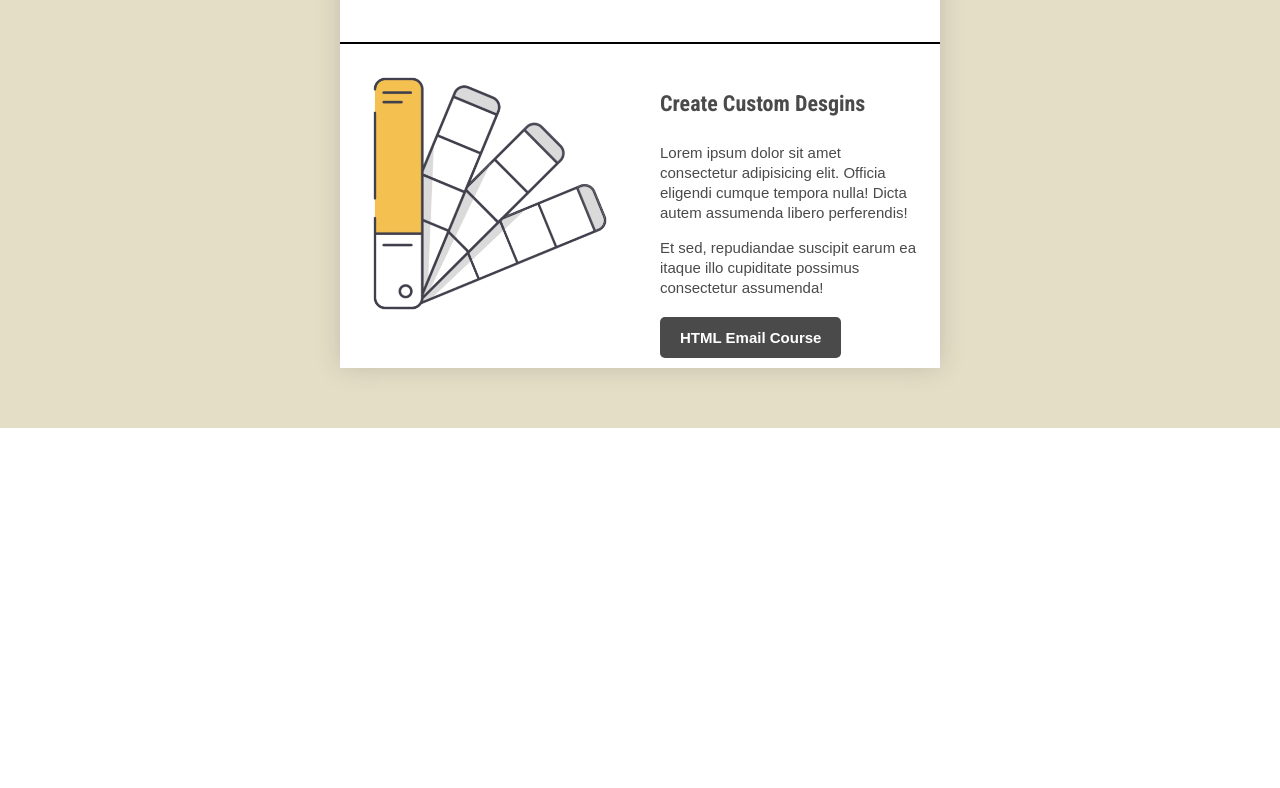
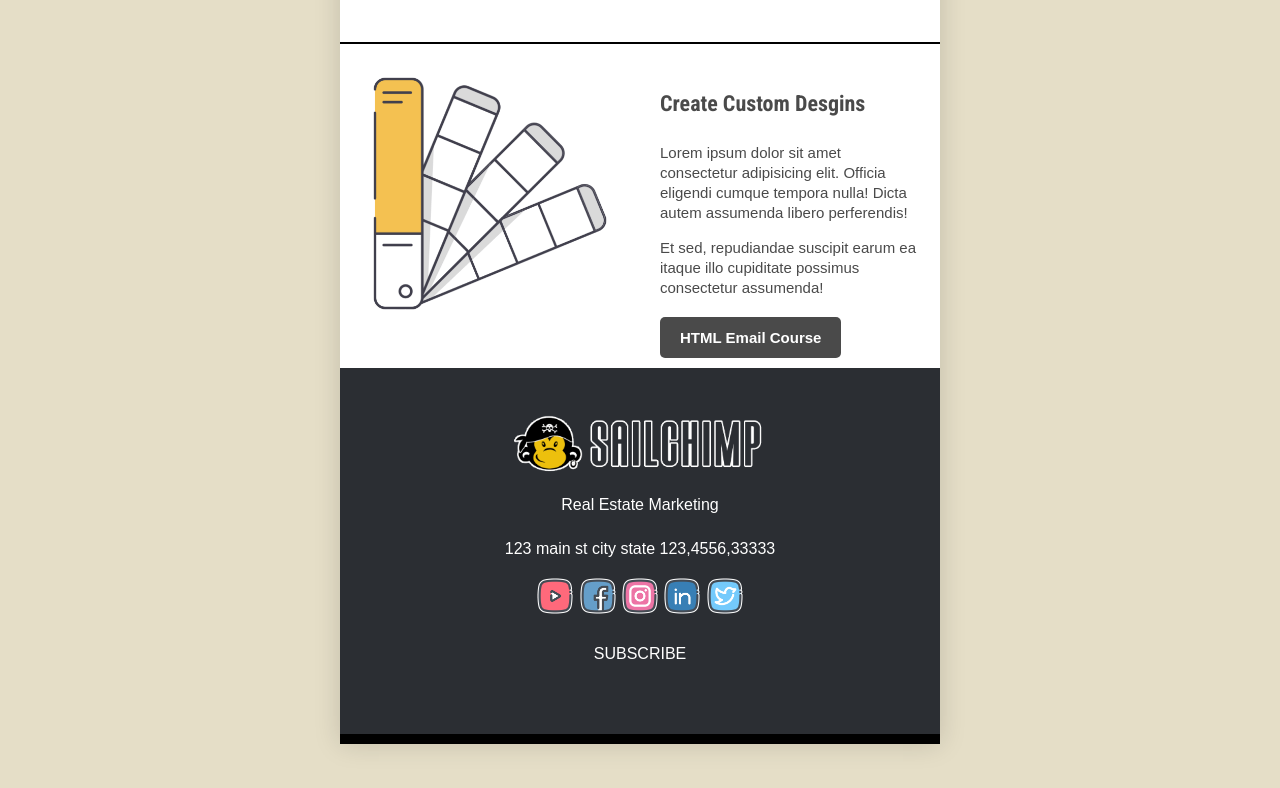
Before and after one commit to MateoCapx/Real_Estate_Email_Template, a plain HTML site: page index.html in a window 1280 px wide. Shown: the part 1302-2090 px from the top of the page. Before the commit the page ends 1730 px from the top, so only its background shows below. Drawn offline with Linux system fonts and the light colour scheme.

Commit message:
finished footer

```diff
--- a/index.html
+++ b/index.html
@@ -94,7 +94,8 @@
 		.three-columns .column {
 			width: 100%;
 			max-width: 200px;
-			display: inline-block;/* position tables next to each other as block elements*/
+			display: inline-block;
+			/* position tables next to each other as block elements*/
 			vertical-align: top;
 
 		}
@@ -114,11 +115,11 @@
 
 		}
 
-		.two-columns .padding{
+		.two-columns .padding {
 			padding: 20px;
 		}
 
-		.two-columns .content{
+		.two-columns .content {
 			text-align: left;
 			font-size: 15px;
 			line-height: 20px;
@@ -383,17 +384,19 @@ tbody = Table Body
 											<table class="content">
 												<tr>
 													<td>
-													 <h4> Create Custom Desgins</h4>
-													 <p>
-														Lorem ipsum dolor sit amet consectetur adipisicing elit. Officia eligendi cumque tempora nulla!
-														Dicta autem assumenda libero perferendis!
+														<h4> Create Custom Desgins</h4>
+														<p>
+															Lorem ipsum dolor sit amet consectetur adipisicing elit.
+															Officia eligendi cumque tempora nulla!
+															Dicta autem assumenda libero perferendis!
 
 														<p style="padding-bottom: 15px;">
 															Et sed,
-														repudiandae suscipit earum ea itaque illo cupiditate possimus consectetur assumenda!
+															repudiandae suscipit earum ea itaque illo cupiditate
+															possimus consectetur assumenda!
 														</p>
-													 </p>
-													 <a href="#" class="button"> HTML Email Course </a>
+														</p>
+														<a href="#" class="button" style="text-align: center;"> HTML Email Course </a>
 													</td>
 												</tr>
 											</table>
@@ -415,6 +418,41 @@ tbody = Table Body
 
 			<!-- FOOTER SECTION -->
 
+			<tr>
+				<td style="background-color: #2b2e33; color: #fff;">
+					<table width="100%">
+
+						<tr>
+							<td>
+
+						<tr>
+							<td style="padding: 45px 20px">
+								<a href="#"><img src="img/logo.png" alt="" width="260px"></a>
+								<p style="padding: 5px"> Real Estate Marketing</p>
+								<p style="padding: 5px 0 3px ">123 main st city state 123,4556,33333</p>
+
+								<a href="#"><img src="img/youtube.png" alt="" class="social" title="youtube_logo"></a>
+								<a href="#"><img src="img/facebook.png" alt="" class="social" title="facebook_logo"></a>
+								<a href="#"><img src="img/instagram.png" alt="" class="social"
+										title="instagram_logo"></a>
+								<a href="#"><img src="img/linkedin.png" alt="" class="social" title="linkdin_logo"></a>
+								<a href="#"><img src="img/twitter.png" alt="" class="social" title="twitter_logo"></a>
+
+								<p style="padding: 10px;"> SUBSCRIBE</p>
+							</td>
+
+						</tr>
+
+				</td>
+			</tr>
+<tr>
+	<td height="10" style="background-color: black;"> </td>
+</tr>
+		</table>
+		</td>
+		</tr>
+
+
 
 		</table> <!-- End Main Class -->
 
```
